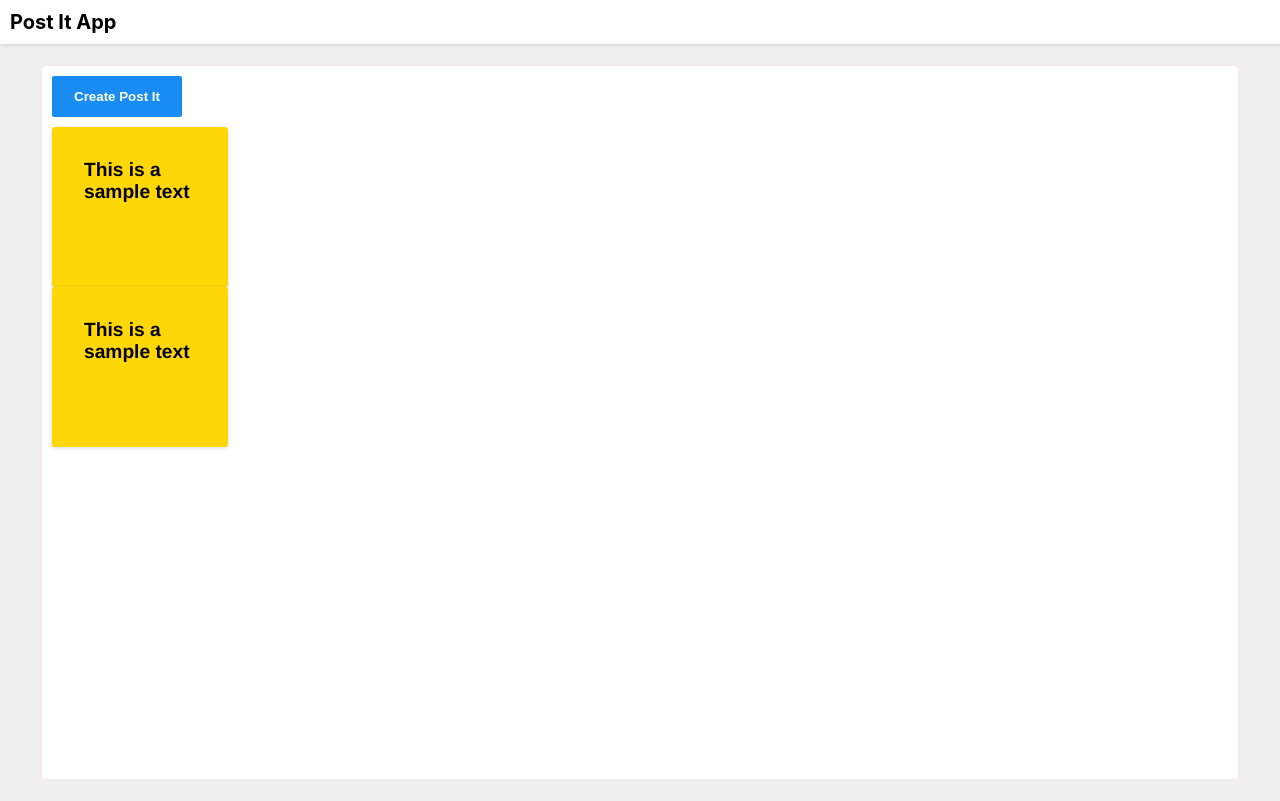
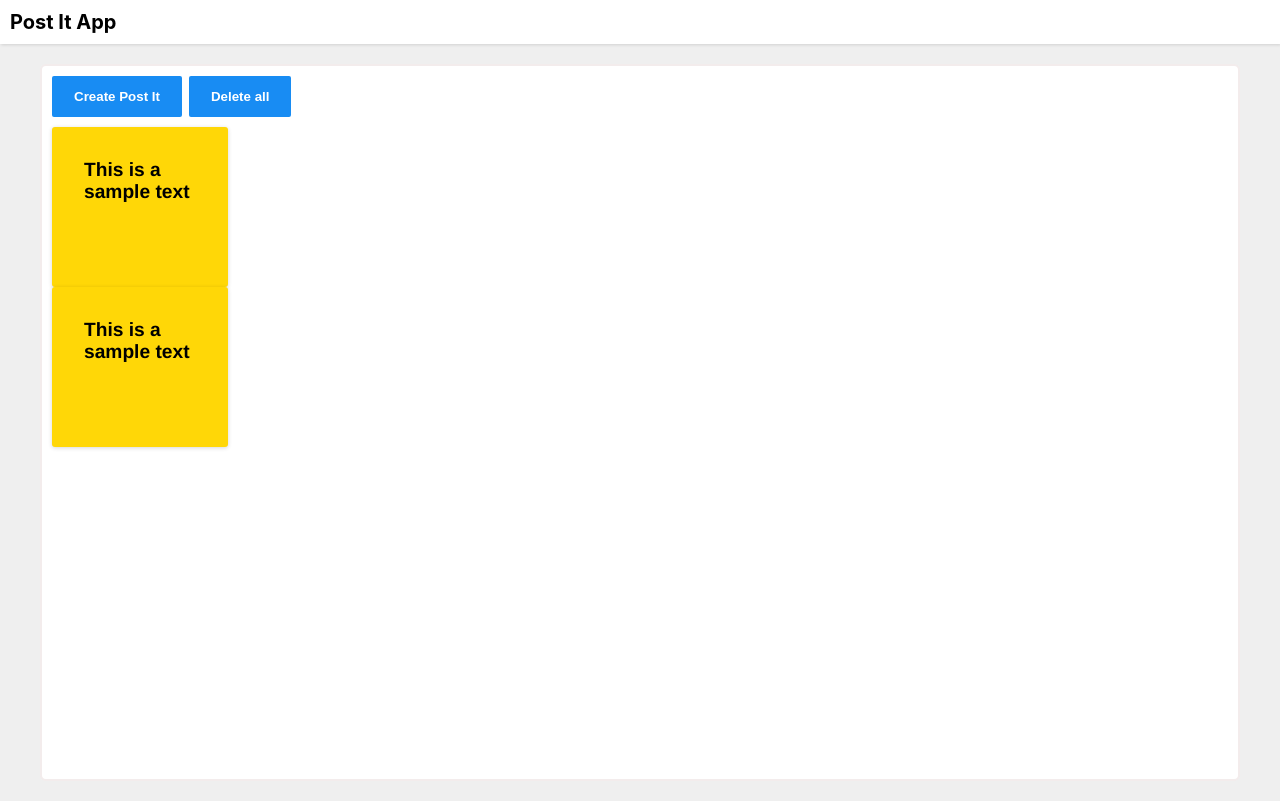
Before and after one commit to tobicorradi/post-it-app, a React (Create React App) app: page / in a window 1280 px wide. Built offline with nearby package versions, Linux system fonts and the light colour scheme.

Commit message:
Delete all button added and working

```diff
--- a/src/actions/index.js
+++ b/src/actions/index.js
@@ -2,3 +2,8 @@ export const createPost = (payload) => ({
     type: 'ADD_POST',
     payload
 })
+
+export const deleteAllPosts  = (payload) => ({
+    type: 'DELETE_ALL',
+    payload
+})
--- a/src/components/Button/index.jsx
+++ b/src/components/Button/index.jsx
@@ -1,9 +1,9 @@
 import React from 'react'
 import './Button.css'
 
-const Button = ({text, onClick, type = 'button'}) => {
+const Button = ({text, onClick, type = 'button', style}) => {
     return (
-        <button type={type} className="btn" onClick={onClick}>
+        <button style={style} type={type} className="btn" onClick={onClick}>
             {text}
         </button>
     )
--- a/src/components/ModalContent/index.jsx
+++ b/src/components/ModalContent/index.jsx
@@ -2,7 +2,7 @@ import React, {useState} from 'react'
 import Modal from 'react-modal'
 import Button from '../Button'
 import { useDispatch, useSelector } from 'react-redux'
-import { createPost } from '../../actions'
+import { createPost, deleteAllPosts } from '../../actions'
 
 const ModalContent = () => {
     const dispatch = useDispatch()
@@ -31,7 +31,8 @@ const ModalContent = () => {
     const colorOptions = ['#66e0ff', '#66e0ff', '#66e0ff', '#66e0ff']
     return (
         <>
-            <Button onClick={handleModal} text={'Create Post It'} />
+            <Button style={{marginRight: 7}} onClick={handleModal} text={'Create Post It'} />
+            <Button onClick={() => dispatch(deleteAllPosts())} text={'Delete all'} />
             <Modal isOpen={modalIsOpen} ariaHideApp={false}>
                 <h2>Crea tu post it</h2>
                 <form onSubmit={handleSubmit}>
--- a/src/reducers/post.js
+++ b/src/reducers/post.js
@@ -10,6 +10,11 @@ const postReducer = (state = initialState, action) => {
                 ...state,
                 postList: addedPost
             }
+        case 'DELETE_ALL':
+            return {
+                ...state,
+                postList: []
+            }
         default:
             return state
     }
```
